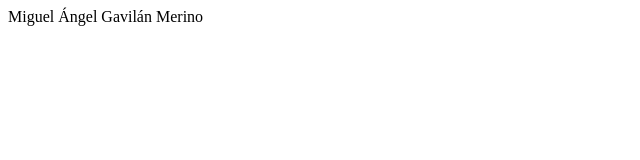
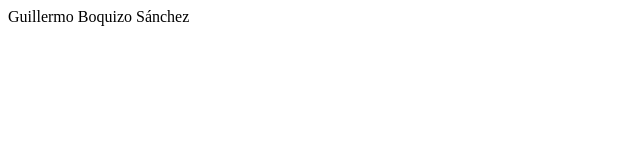
Before and after one commit to gboquizo/Android, a plain HTML site: page index.html in a window 1280 px wide. Shown: the full height of the page, 0-640 px from the left. Drawn offline with Linux system fonts and the light colour scheme.

Commit message:
Update index.html

```diff
--- a/index.html
+++ b/index.html
@@ -6,6 +6,6 @@
 	<title>Prácticas de Android</title>
 </head>
 <body>
-	Miguel Ángel Gavilán Merino
+	Guillermo Boquizo Sánchez
 </body>
 </html>
```
